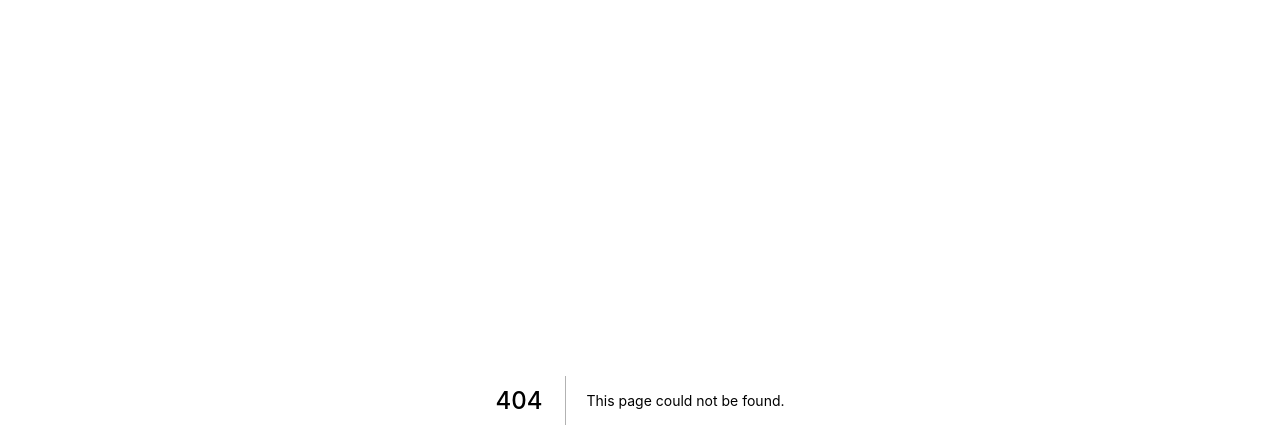
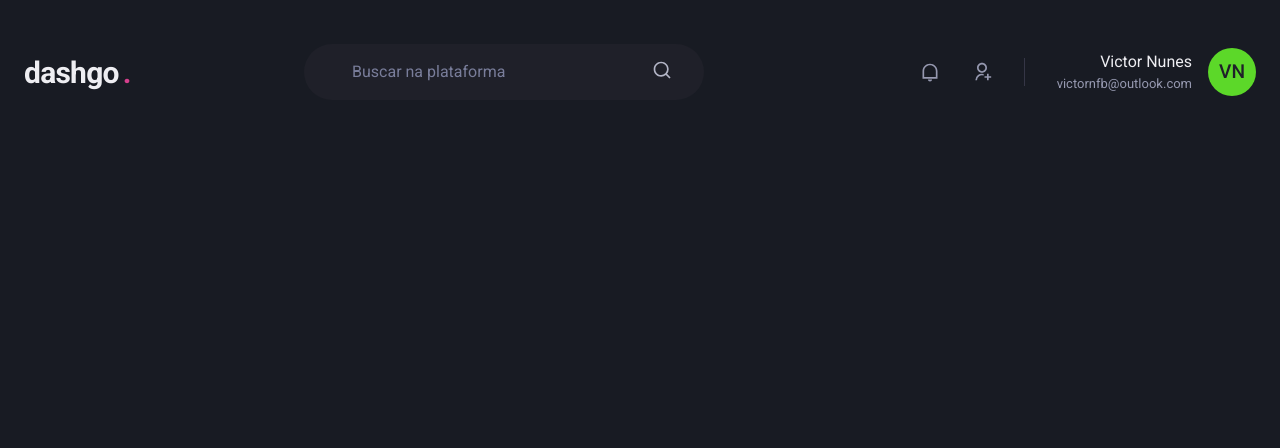
Before and after one commit to Victornfb/dashgo, a Next.js app: page /dashboard in a window 1280 px wide. Before the commit this address had no page. Shown: the top 448 px of the page. Built offline with nearby package versions, Linux system fonts and the light colour scheme.

Commit message:
Improve components and add Header

```diff
--- a/package.json
+++ b/package.json
@@ -15,7 +15,8 @@
     "framer-motion": "^6.2.3",
     "next": "12.0.9",
     "react": "17.0.2",
-    "react-dom": "17.0.2"
+    "react-dom": "17.0.2",
+    "react-icons": "^4.3.1"
   },
   "devDependencies": {
     "@types/node": "^17.0.13",
--- /dev/null
+++ b/src/components/Header.tsx
@@ -0,0 +1,80 @@
+import { Flex, Input, Text, Icon, HStack, Box, Avatar } from '@chakra-ui/react'
+import { RiNotificationLine, RiSearchLine, RiUserAddLine } from 'react-icons/ri'
+
+export default function Header() {
+  return (
+    <Flex as="header"
+      w="100%"
+      maxWidth={1480}
+      h="28"
+      mx="auto"
+      mt="4"
+      px="6"
+      align="center"
+    >
+      <Text
+        fontSize="3xl"
+        fontWeight="bold"
+        letterSpacing="tight"
+        w="64"
+      >
+        dashgo
+        <Text as="span" marginLeft="1" color="pink.500">.</Text>
+      </Text>
+
+      <Flex
+        as="label"
+        flex="1"
+        py="4"
+        px="8"
+        ml="6"
+        maxWidth={400}
+        alignSelf="center"
+        color="gray.200"
+        position="relative"
+        bg="gray.800"
+        borderRadius="full"
+      >
+        <Input
+          color="gray.50"
+          variant="unstyled"
+          px="4"
+          mr="4"
+          placeholder="Buscar na plataforma"
+          _placeholder={{color: 'gray.400'}}
+        />
+
+        <Icon as={RiSearchLine} fontSize="20"/>
+      </Flex>
+
+      <Flex
+        align="center"
+        ml="auto"
+      >
+        <HStack
+          spacing="8"
+          mx="8"
+          pr="8"
+          py="1"
+          color="gray.300"
+          borderRightWidth={1}
+          borderColor="gray.700"
+        >
+          <Icon as={RiNotificationLine} fontSize="20"/>
+          <Icon as={RiUserAddLine} fontSize="20"/>
+        </HStack>
+
+        <Flex
+          align="center"
+        >
+          <Box mr="4" textAlign="right">
+            <Text>Victor Nunes</Text>
+            <Text color="gray.300" fontSize="small">victornfb@outlook.com</Text>
+          </Box>
+
+          <Avatar size="md" name="Victor Nunes"/>
+        </Flex>
+      </Flex>
+    </Flex>
+  )
+}
--- /dev/null
+++ b/src/pages/dashboard.tsx
@@ -0,0 +1,7 @@
+import Header from "../components/Header";
+
+export default function Dashboar() {
+  return (
+    <Header/>
+  )
+}
```
Also changed, not shown: src/components/Form/Input.tsx (added, +54 -0 lines), src/pages/index.tsx (+8 -33 lines), 1 other file (tests, documents, lock files or other folders).
